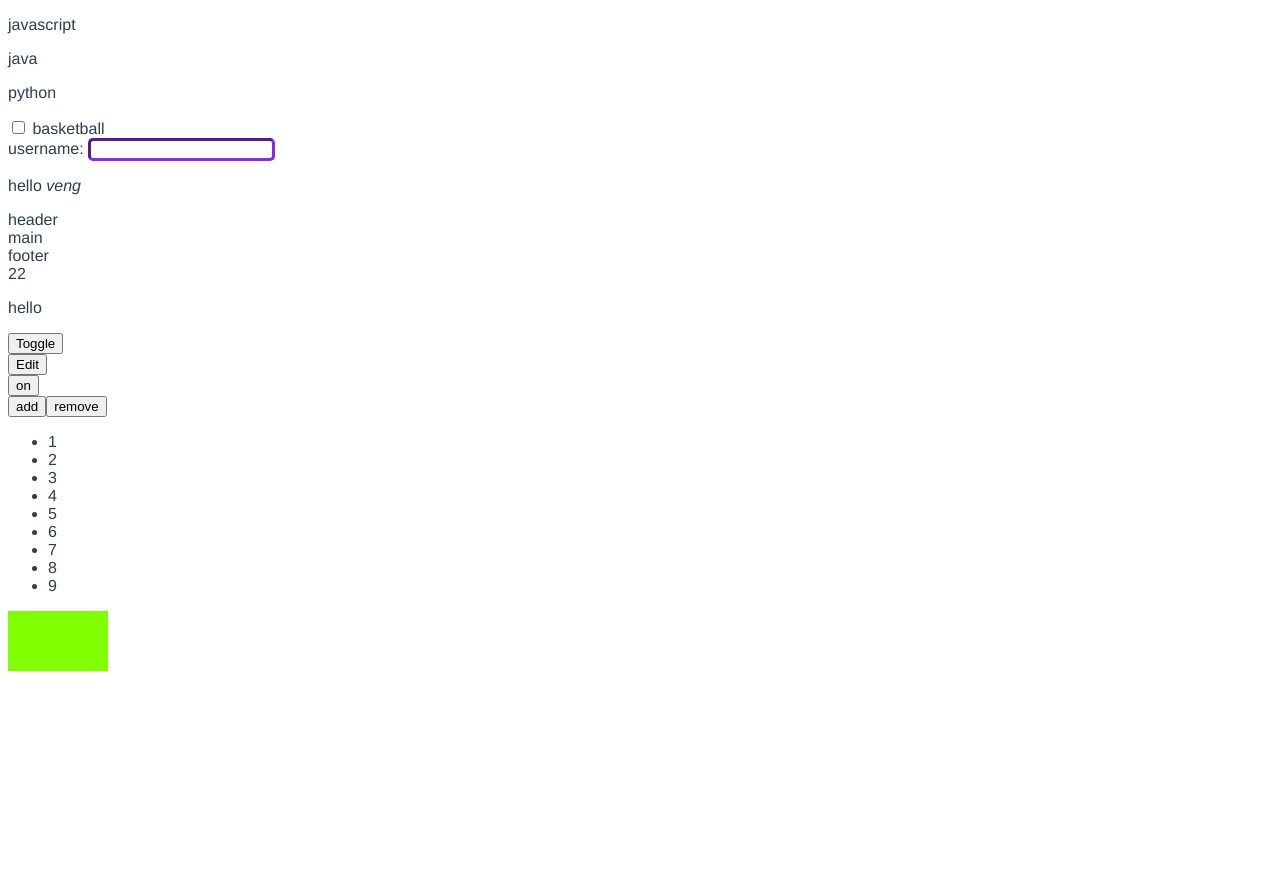
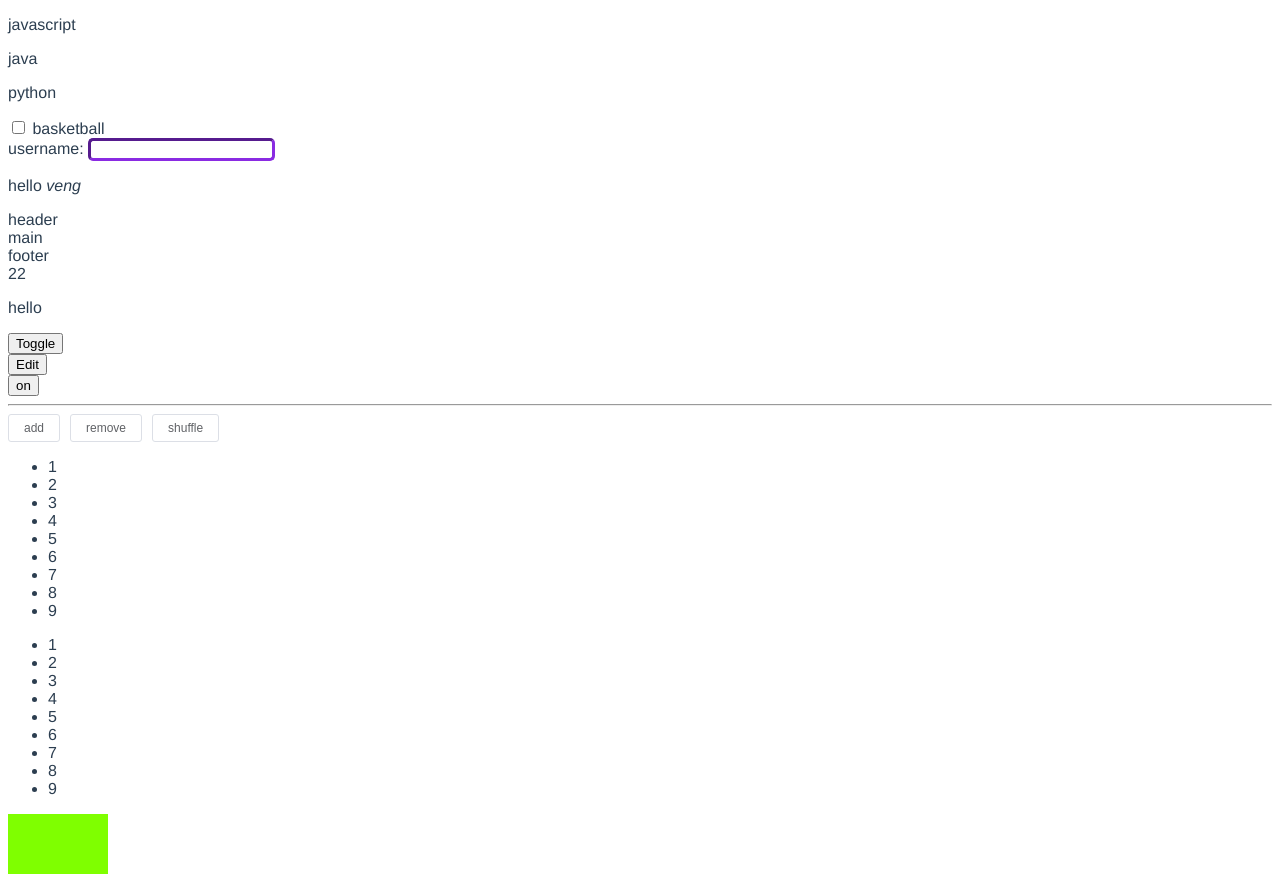
Before and after one commit to Veng0923/VueDemo, a Vue app: page / in a window 1280 px wide. Before the commit the page ends 800 px from the top, so only its background shows below. Built offline with nearby package versions, Linux system fonts and the light colour scheme.

Commit message:
数字移动动画

```diff
--- a/src/components/transition/transition-list-demo.vue
+++ b/src/components/transition/transition-list-demo.vue
@@ -1,26 +1,33 @@
 
 <template>
     <div>
-        <button @click="add">add</button>
-        <button @click="remove">remove</button>
+        <hr/>
+        <el-button size="mini" @click="add">add</el-button>
+        <el-button size="mini" @click="remove">remove</el-button>
+        <el-button size="mini" @click="shuffle" plain>shuffle</el-button>
         <br>
             <transition-group name="fade" tag="ul">
                     <li v-for="item in items" :key="item">
                         <span>{{item}}</span>
                     </li>
             </transition-group>
+        <transition-group name="fade-shuffle" tag="ul">
+            <li v-for="item in items" :key="item">
+                <span>{{item}}</span>
+            </li>
+        </transition-group>
     </div>
 </template>
 
 <script>
-    import {test} from '../util';
-
     export default {
         name: "transition-list-demo",
-        props:['items'],
+        props:{
+            items:Array,
+        },
         methods:{
             getRandom: function () {
-                return test();
+                return Math.random()*this.items.length;
             },
             add(){
                 this.items.splice(this.getRandom(),0,Math.max(...this.items)+1);
@@ -28,10 +35,18 @@
             remove(){
                 this.items.splice(this.getRandom(),1);
             },
+            shuffle(){
+                this.items.sort(()=>{
+                    return Math.random()-0.5;
+                });
+            },
         },
     }
 </script>
 
 <style scoped>
     @import "../fade.css";
+    .fade-shuffle-move{
+        transition: transform 1s;
+    }
 </style>
```
